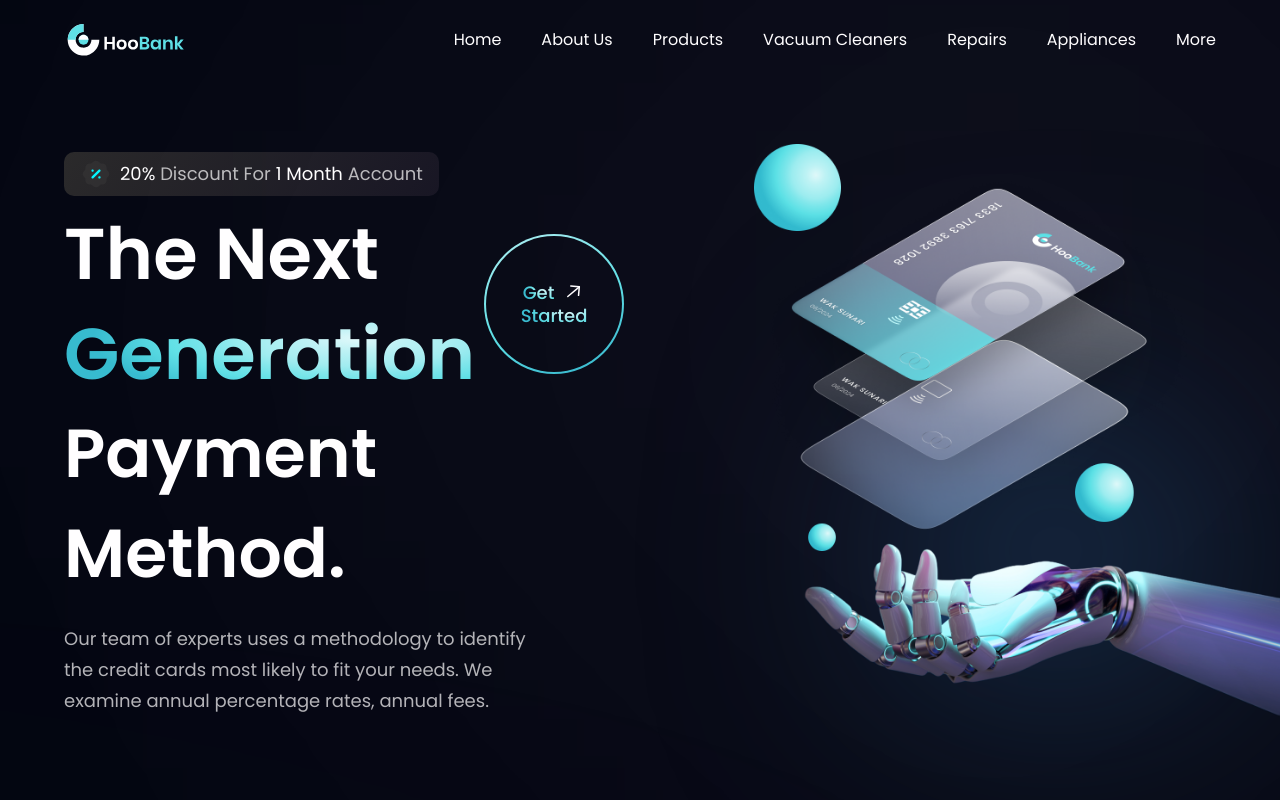
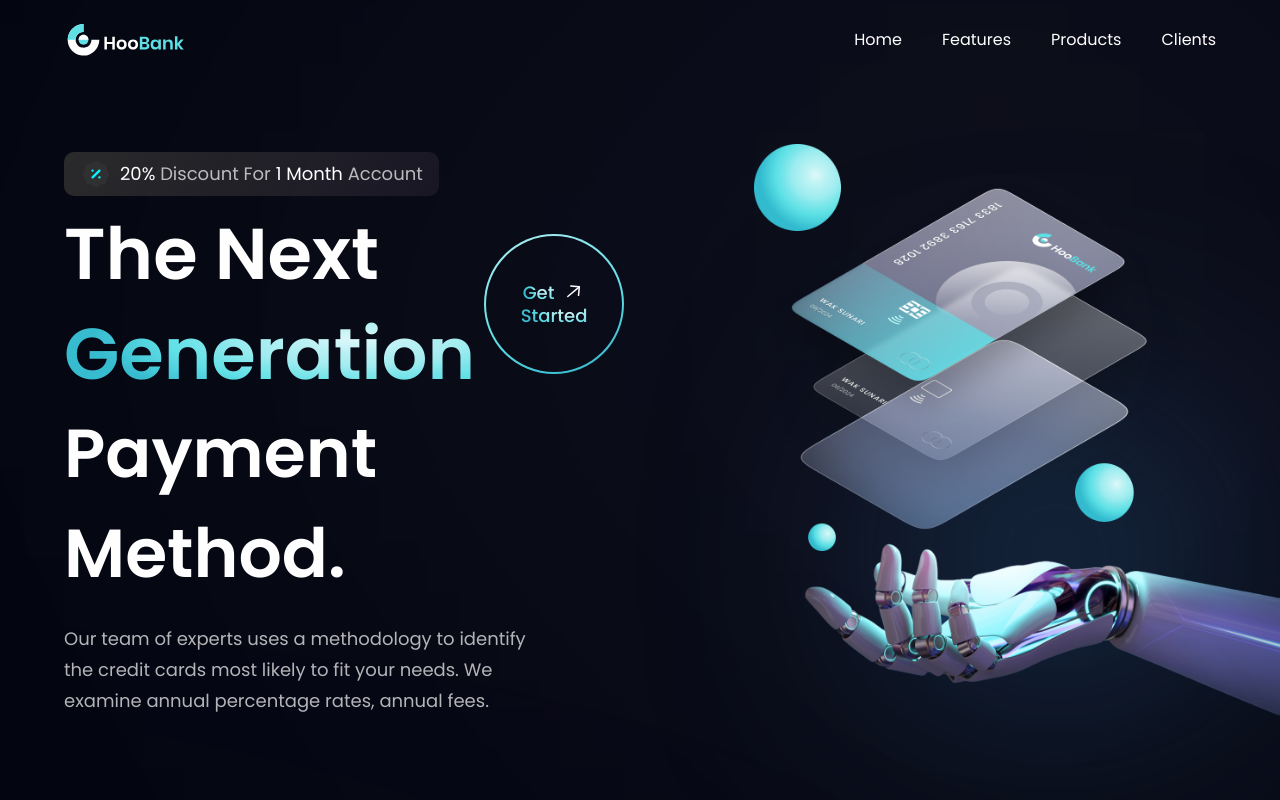
Before and after one commit to SaidNivek/fake_bank, a React (Vite) app: page / in a window 1280 px wide. Shown: the top 800 px of the page. Built offline with nearby package versions, Linux system fonts and the light colour scheme.

Commit message:
Change constants

```diff
--- a/src/constants/index.js
+++ b/src/constants/index.js
@@ -6,28 +6,16 @@
     title: "Home",
   },
   {
-    id: "aboutUs",
-    title: "About Us",
+    id: "features",
+    title: "Features",
   },
   {
     id: "products",
     title: "Products",
   },
   {
-    id: "vacuumCleaners",
-    title: "Vacuum Cleaners",
-  },
-  {
-    id: "repairs",
-    title: "Repairs",
-  },
-  {
-    id: "vacuumCleaners",
-    title: "Appliances",
-  },
-  {
-    id: "more",
-    title: "More",
+    id: "clients",
+    title: "Clients",
   },
 ];
 
```
